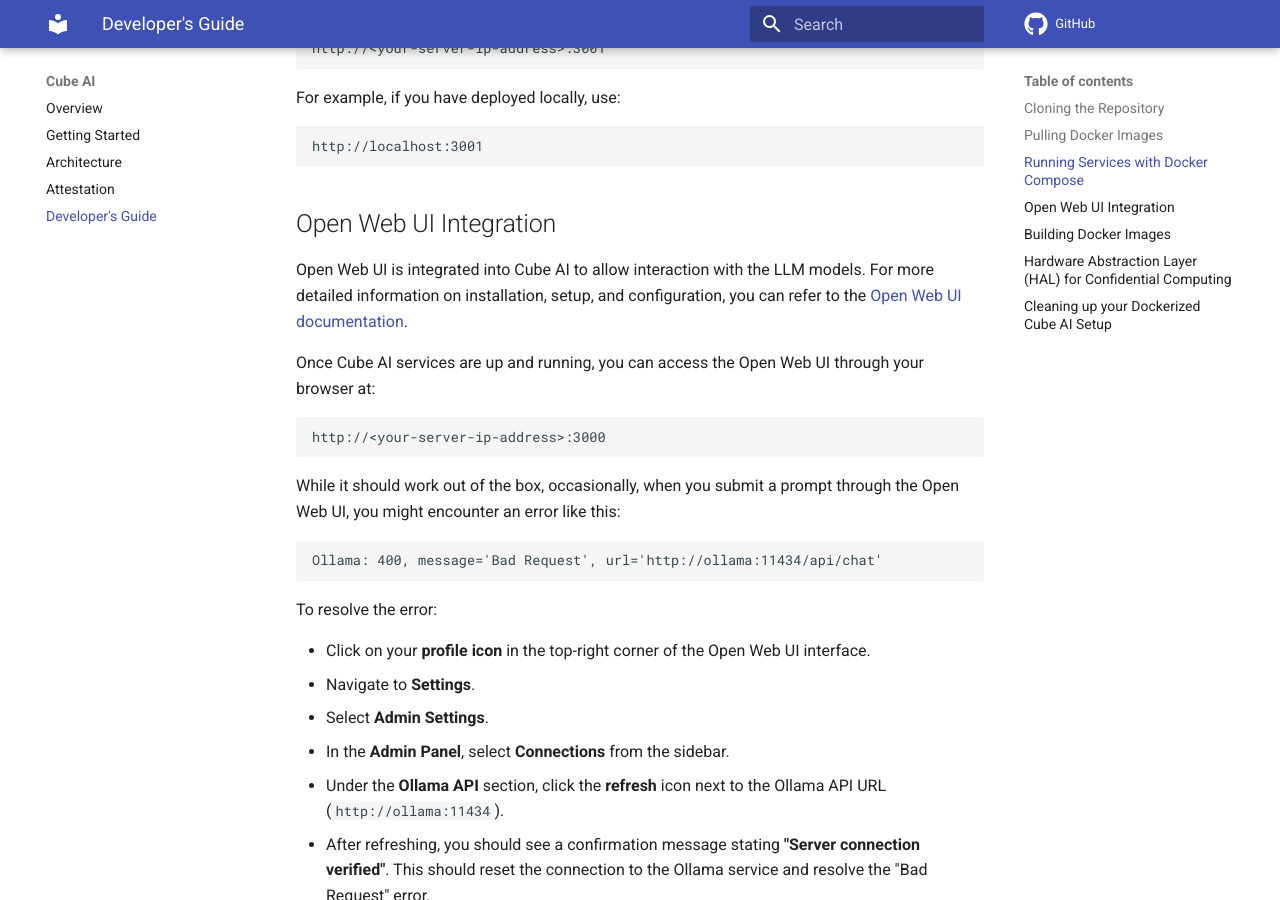
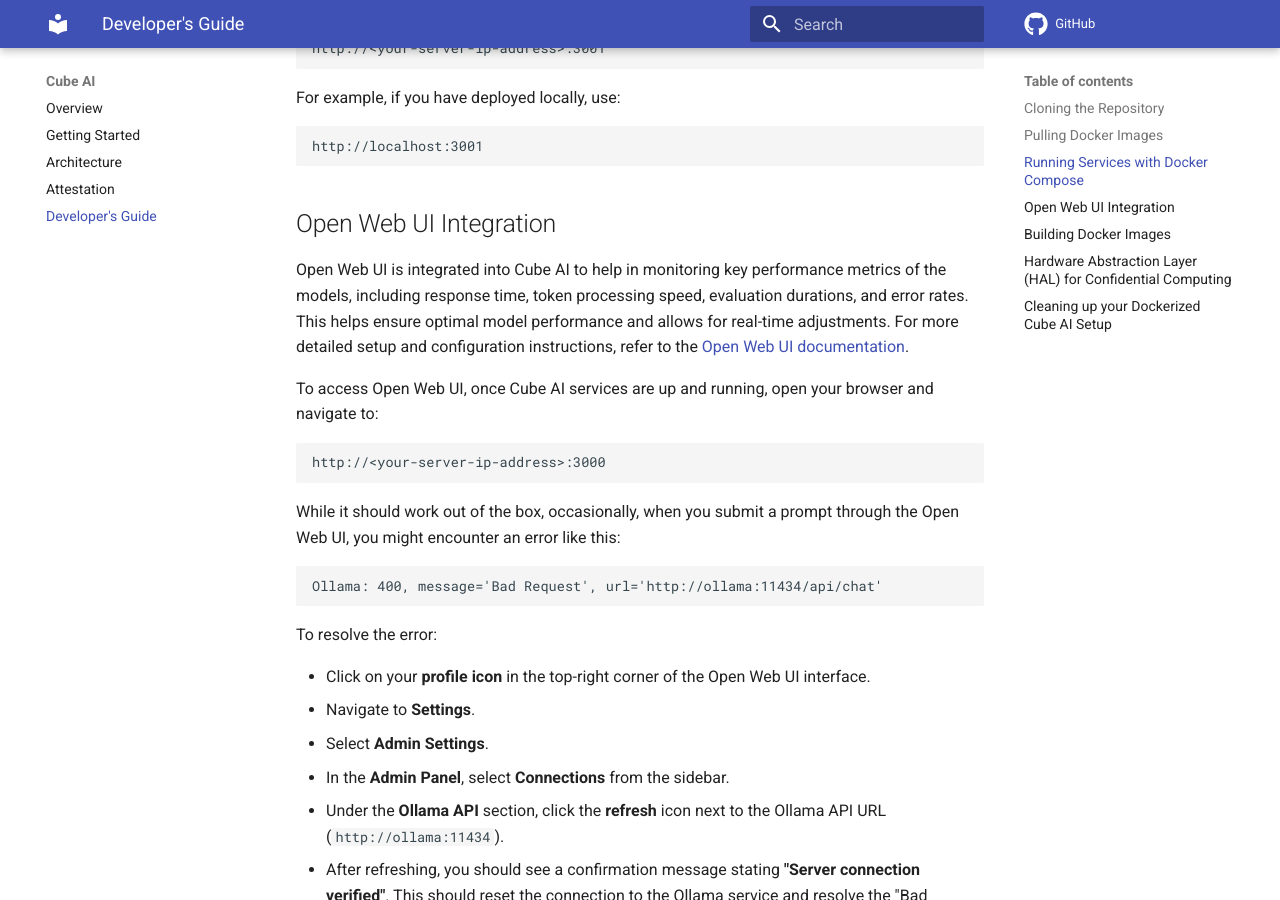
Before and after one commit to ultravioletrs/cube-docs, an MkDocs documentation site: the page built from docs/developer-guide.md, in a window 1280 px wide and 900 px high, scrolled down 702 px. Built offline with MkDocs 1.6.1 and Material for MkDocs 9.7.7, drawn with Linux system fonts in a browser that asks for light colours; comment, search, counter and statistics services are not loaded.

````diff
--- a/docs/developer-guide.md
+++ b/docs/developer-guide.md
@@ -34,9 +34,9 @@
 
 ## Open Web UI Integration
 
-Open Web UI is integrated into Cube AI to allow interaction with the LLM models. For more detailed information on installation, setup, and configuration, you can refer to the [Open Web UI documentation](https://docs.openwebui.com/).
+Open Web UI is integrated into Cube AI to help in monitoring key performance metrics of the models, including response time, token processing speed, evaluation durations, and error rates. This helps ensure optimal model performance and allows for real-time adjustments. For more detailed setup and configuration instructions, refer to the [Open Web UI documentation](https://docs.openwebui.com/).
 
-Once Cube AI services are up and running, you can access the Open Web UI through your browser at:
+To access Open Web UI, once Cube AI services are up and running, open your browser and navigate to:
 
 ```bash
 http://<your-server-ip-address>:3000
````
